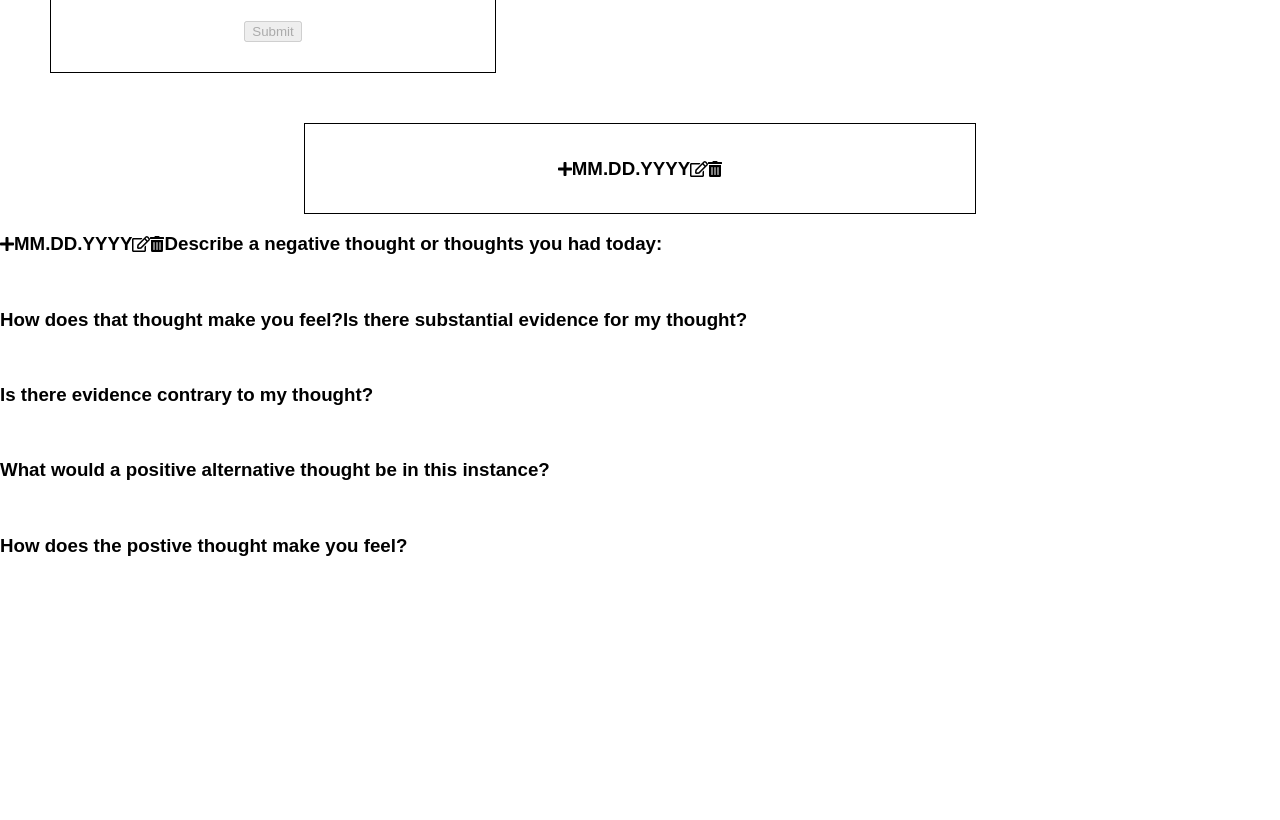
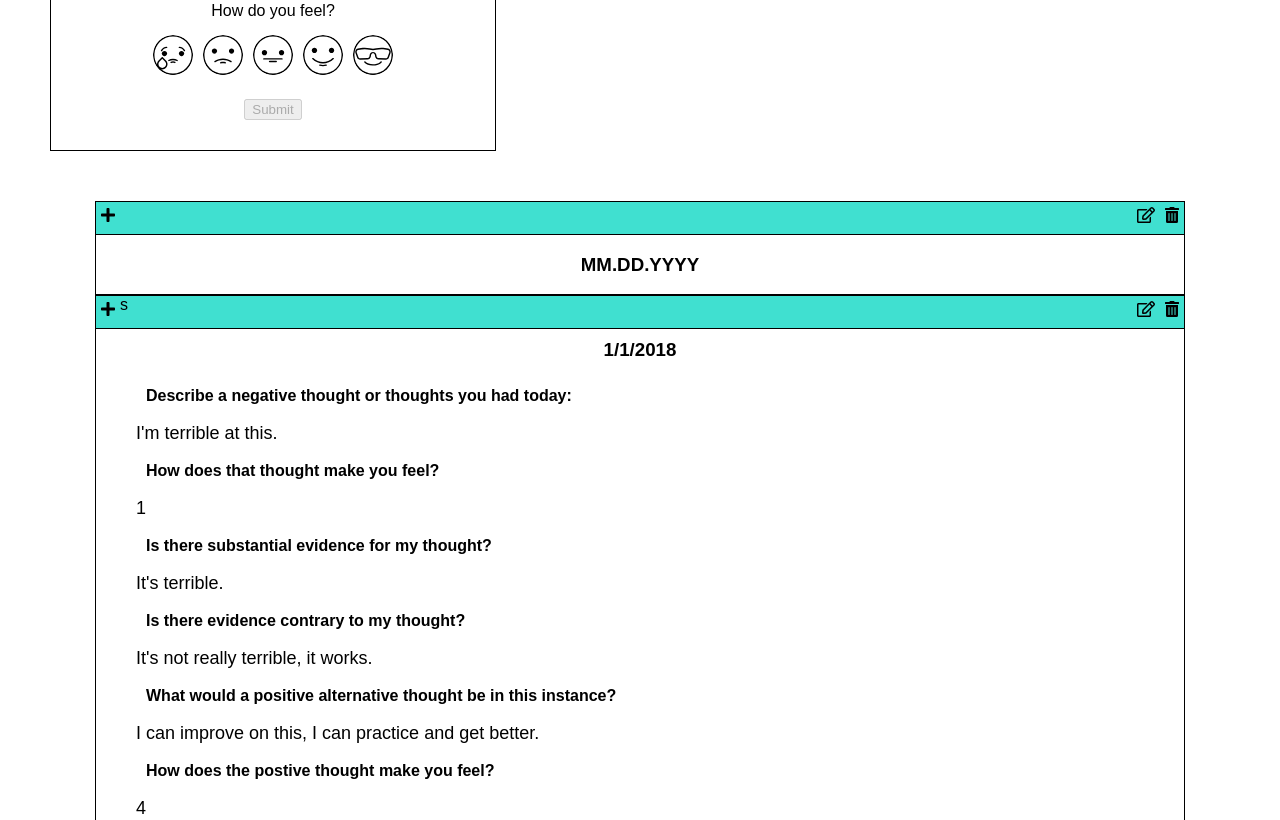
Before and after one commit to KatelinDeSerano/positive-me, a React (Create React App) app: page / in a window 1280 px wide. Shown: the part 1980-2800 px from the top of the page. Before the commit the page ends 2556 px from the top, so only its background shows below. Built offline with nearby package versions, Linux system fonts and the light colour scheme.

Commit message:
Added journal Detail and list view

```diff
--- a/src/components/App.js
+++ b/src/components/App.js
@@ -6,11 +6,13 @@ import JournalForm from './journalForm.js';
 import LandingPage from './landingPage.js';
 import JournalListView from './journalListView.js';
 import JournalDetail from './journalDetail.js';
+import Nav from './nav.js';
 
 class App extends Component {
   render() {
     return (
       <div>
+        <Nav />
         <LandingPage />
         <Chart />
         <JournalForm />
--- a/src/components/journalDetail.css
+++ b/src/components/journalDetail.css
@@ -0,0 +1,54 @@
+.journalContent p {
+    font-size: 18px;
+}
+
+.journalContent h3 {
+    text-align: center;
+    display: block;
+    margin: 0;
+    padding: 10px;
+}
+
+.fa-plus {
+    margin: 5px;
+    float: left;
+    transition: all .2s ease-in-out;
+}
+
+.fa-trash-alt {
+    margin: 5px;
+    float: right;
+    transition: all .2s ease-in-out;
+}
+
+.fa-edit {
+    margin: 5px;
+    float: right;
+    transition: all .2s ease-in-out;
+}
+
+#icon:hover {
+    transform: scale(1.1);
+}
+
+.journalDetailMenu {
+    width: 85%;
+    height: 2rem;
+    margin: auto;
+    border: 1px solid black;
+    background-color: turquoise;
+}
+
+.journalContent {
+    width: 85%;
+    margin: auto;
+    border: 1px solid black;
+    border-top: none;
+}
+
+li {
+    list-style: none;
+    font-weight: bold;
+    margin: 10px;
+
+}
--- a/src/components/journalDetail.js
+++ b/src/components/journalDetail.js
@@ -1,25 +1,52 @@
 import React from "react";
 import './journalDetail.css';
 
-export default function JournalDetail(props) {
-    return (
-        <div className="journalDetail">
-            <span className="display">
-                <i className="fas fa-plus"></i>
-                <h3>MM.DD.YYYY</h3>
-                <i className="far fa-edit"></i>
-                <i className="fas fa-trash-alt"></i>
-            </span>
-            <h3>Describe a negative thought or thoughts you had today:</h3>
-            <p></p>
-            <h3>How does that thought make you feel?</h3>
-            <h3>Is there substantial evidence for my thought?</h3>
-            <p></p>
-            <h3>Is there evidence contrary to my thought?</h3>
-            <p></p>
-            <h3>What would a positive alternative thought be in this instance?</h3>
-            <p></p>
-            <h3>How does the postive thought make you feel?</h3>
-        </div>
-    );
-};
+export default class AddressBook extends React.Component {
+    constructor(props) {
+        super(props);
+        this.state ={
+            journal: {
+                negativeThought: "I'm terrible at this.",
+                negativeFeeling: 1,
+                negativeEvidence: "It's terrible.",
+                alternativeEvidence: "It's not really terrible, it works.",
+                positiveThought: "I can improve on this,  I can practice and get better.",
+                positiveFeeling: 4,
+                date: "1/1/2018"
+            }
+        };
+    }
+
+    render() {
+        console.log(this.state);
+        // const journal = this.state.map((journal, index) =>
+        //     <AddressBook key={index} index={index} {...journal} />
+        // );
+        return (
+            <div className="journalDetail">
+                <div className="journalDetailMenu">
+                    <i className="fas fa-plus" id="icon"></i>
+                    <i className="fas fa-trash-alt" id="icon"></i>
+                    <i className="far fa-edit" id="icon"></i>s
+                </div>
+                <div className="journalContent">
+                <h3>{this.state.journal.date}</h3>
+                <ul>
+                <li>Describe a negative thought or thoughts you had today:</li>
+                <p>{this.state.journal.negativeThought}</p>
+                <li>How does that thought make you feel?</li>
+                <p>{this.state.journal.negativeFeeling}</p>
+                <li>Is there substantial evidence for my thought?</li>
+                <p>{this.state.journal.negativeEvidence}</p>
+                <li>Is there evidence contrary to my thought?</li>
+                <p>{this.state.journal.alternativeEvidence}</p>
+                <li>What would a positive alternative thought be in this instance?</li>
+                <p>{this.state.journal.positiveThought}</p>
+                <li>How does the postive thought make you feel?</li>
+                <p>{this.state.journal.positiveFeeling}</p>
+                </ul>
+                </div>
+            </div>
+        );
+    }
+}
--- a/src/components/journalListView.css
+++ b/src/components/journalListView.css
@@ -1,15 +1,42 @@
-.journalListView {
+.journalDate {
     border: 1px solid black;
-    padding: 15px;
-    width: 50%;
+    border-top: none;
+    width: 85%;
     margin: auto;
     text-align: center;
+
 }
 
 h3 {
     display: inline-block;
 }
 
-i {
+.fa-plus {
     margin: 5px;
+    float: left;
+    transition: all .2s ease-in-out;
 }
+
+.fa-trash-alt {
+    margin: 5px;
+    float: right;
+    transition: all .2s ease-in-out;
+}
+
+.fa-edit {
+    margin: 5px;
+    float: right;
+    transition: all .2s ease-in-out;
+}
+
+#icon:hover {
+    transform: scale(1.1);
+}
+
+.listViewMenu {
+    width: 85%;
+    height: 2rem;
+    margin: auto;
+    border: 1px solid black;
+    background-color: turquoise;
+}
--- a/src/components/journalListView.js
+++ b/src/components/journalListView.js
@@ -4,12 +4,14 @@ import './journalListView.css';
 export default function JournalListView(props) {
     return (
         <div className="journalListView">
-            <span className="display">
-            <i className="fas fa-plus"></i>
+            <div className="listViewMenu">
+                <i className="fas fa-plus" id="icon"></i>
+                <i className="fas fa-trash-alt" id="icon"></i>
+                <i className="far fa-edit" id="icon"></i>
+            </div>
+            <div className="journalDate">
             <h3>MM.DD.YYYY</h3>
-            <i className="far fa-edit"></i>
-            <i className="fas fa-trash-alt"></i>
-            </span>
+            </div>
         </div>
     );
 };
--- a/src/components/nav.css
+++ b/src/components/nav.css
@@ -1,17 +1,17 @@
-ul {
+.nav {
     list-style-type: none;
     margin: 0;
     padding: 10px;
     overflow: hidden;
     background-color: #333;
+    color: white;
 }
 
-li {
+.nav li {
     display: inline;
 }
 
-li a {
-
+.nav li a {
     color: white;
     text-align: center;
     padding: 14px 16px;
@@ -19,7 +19,7 @@ li a {
 }
 
 /* Change the link color to #111 (black) on hover */
-li a:hover {
+.nav li a:hover {
     background-color: #111;
 }
 
--- a/src/components/nav.js
+++ b/src/components/nav.js
@@ -3,9 +3,8 @@ import './nav.css';
 
 export default function Nav() {
     return (
-        <div className="nav">
-            <ul>
-
+        <div>
+            <ul className="nav">
                 <li>PositiveMe</li>
                 <li>Journal History</li>
                 <li className="logout"> Log Out</li>
--- a/src/reducers/positiveReducer.js
+++ b/src/reducers/positiveReducer.js
@@ -1,12 +1,17 @@
 import {SET_EMOJI_VALUE} from '../actions/positive.js';
-//import {connect} from 'react-redux';
 
 const initialState = {
     currentUser: null,
     emojiValue: 0,
     journal: [
       {
-        text: "I like turtles"
+        negativeThought: "I'm terrible at this.",
+        negativeFeeling: "Sad",
+        negativeEvidence: "It's terrible.",
+        alternativeEvidence: "It's not really terrible, it works.",
+        positiveThought: "I can improve on this,  I can practice and get better.",
+        positiveFeeling: "Happy",
+        date: "1/1/2018"
       }
     ]
 };
```
Also changed, not shown: src/components/journalForm.css (line endings or trailing spaces), 1 other file (tests, documents, lock files or other folders).
